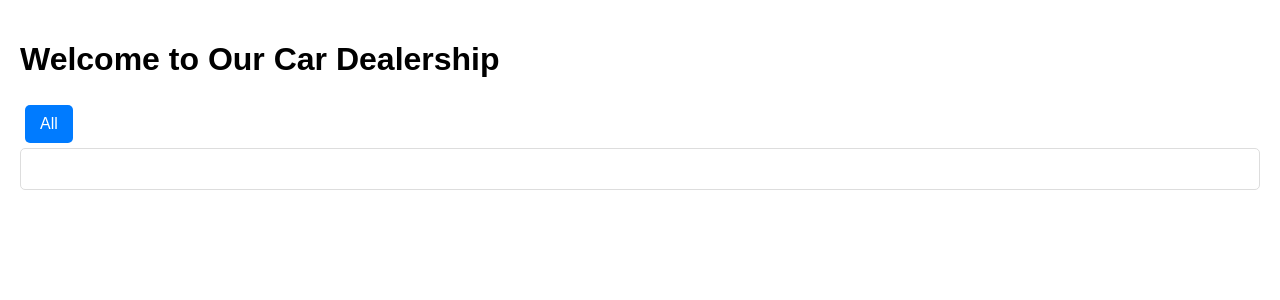
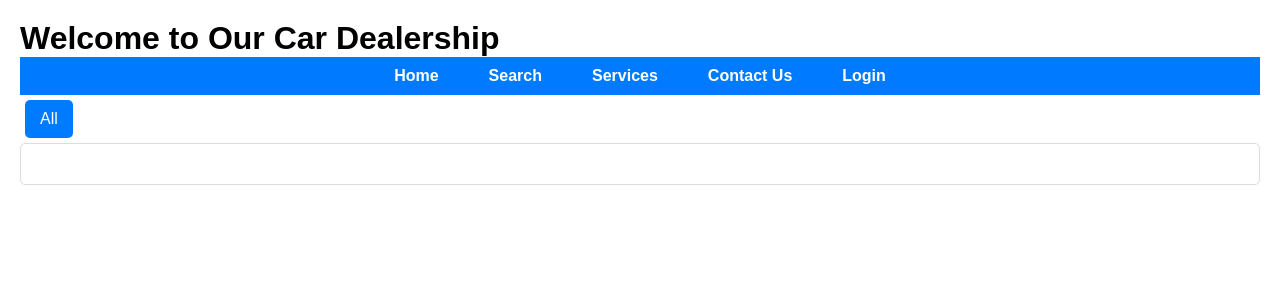
Before and after one commit to Raman0956/Roadster, a PHP site: page / in a window 1280 px wide. Shown: the top 300 px of the page. Run offline with PHP 8.4, Linux system fonts and the light colour scheme; data that the repository does not hold is empty.

Commit message:
added nav bar

```diff
--- a/index.php
+++ b/index.php
@@ -1,5 +1,6 @@
 <?php
 require_once 'controllers/CarController.php';
+
 
 // Instantiate the controller
 $carController = new CarController();
@@ -18,24 +19,16 @@ $categories = $carController->getCarCategories();
 <html lang="en">
 <head>
     <meta charset="UTF-8">
-    <title>Car Dealership</title>
+    <title>Car Dealership</title><link rel="stylesheet" type="text/css"
+    href="main.css">
     <style>
-        /* Basic styling */
-        body { font-family: Arial, sans-serif; margin: 0; padding: 20px; }
-        .category-filter, .carousel { margin-bottom: 20px; }
 
-        /* Styling for categories */
-        .category { display: inline-block; padding: 10px 15px; background-color: #007bff; color: white; margin: 5px; border-radius: 5px; cursor: pointer; text-decoration: none; }
-        .category:hover { background-color: #0056b3; }
-
-        /* Carousel styling */
-        .carousel { display: flex; overflow-x: auto; padding: 20px; border: 1px solid #ddd; border-radius: 5px; }
-        .car-card { flex: 0 0 auto; width: 200px; margin-right: 15px; padding: 10px; border: 1px solid #ddd; border-radius: 5px; text-align: center; }
-        .car-card img { max-width: 100%; height: auto; border-radius: 5px; }
     </style>
 </head>
 <body>
     <h1>Welcome to Our Car Dealership</h1>
+
+    <?php require_once 'views/navbar.php'; ?>
 
     <!-- Category Filter -->
     <div class="category-filter">
--- /dev/null
+++ b/main.css
@@ -0,0 +1,57 @@
+/* Basic styling */
+body { font-family: Arial, sans-serif; margin: 0; padding: 20px; }
+.category-filter, .carousel { margin-bottom: 20px; }
+
+/* Styling for categories */
+.category { display: inline-block; padding: 10px 15px; background-color: #007bff; color: white; margin: 5px; border-radius: 5px; cursor: pointer; text-decoration: none; }
+.category:hover { background-color: #0056b3; }
+
+/* Carousel styling */
+.carousel { display: flex; overflow-x: auto; padding: 20px; border: 1px solid #ddd; border-radius: 5px; }
+.car-card { flex: 0 0 auto; width: 200px; margin-right: 15px; padding: 10px; border: 1px solid #ddd; border-radius: 5px; text-align: center; }
+.car-card img { max-width: 100%; height: auto; border-radius: 5px; }
+
+/* Basic Reset */
+* {
+    margin: 0;
+    padding: 0;
+    box-sizing: border-box;
+}
+
+/* Navbar styling */
+nav {
+    background-color: #007bff;
+    padding: 10px 0;
+}
+
+nav ul {
+    list-style: none;
+    display: flex;
+    justify-content: center;
+    gap: 20px;
+}
+
+nav ul li {
+    display: inline;
+}
+
+nav ul li a {
+    color: white;
+    text-decoration: none;
+    padding: 10px 15px;
+    font-weight: bold;
+    transition: background-color 0.3s;
+}
+
+nav ul li a:hover {
+    background-color: #0056b3;
+    border-radius: 5px;
+}
+
+/* Responsive Design */
+@media (max-width: 768px) {
+    nav ul {
+        flex-direction: column;
+        gap: 10px;
+    }
+}
--- a/models/CarModel.php
+++ b/models/CarModel.php
@@ -4,7 +4,7 @@ class CarModel {
 
     public function __construct() {
         // Assuming a database connection setup here
-        $this->db = new PDO("mysql:host=localhost;dbname=roadster", "username", "password");
+        $this->db = new PDO("mysql:host=localhost;dbname=roadster", "root", "");
     }
 
     public function getAllCars() {
--- /dev/null
+++ b/views/navbar.php
@@ -0,0 +1,10 @@
+<!-- views/navbar.php -->
+<nav>
+    <ul>
+        <li><a href="/index.php">Home</a></li>
+        <li><a href="/browse.php">Search</a></li>
+        <li><a href="/list.php">Services</a></li>
+        <li><a href="/contact.php">Contact Us</a></li>
+        <li><a href="/login.php">Login</a></li>
+    </ul>
+</nav>
```
